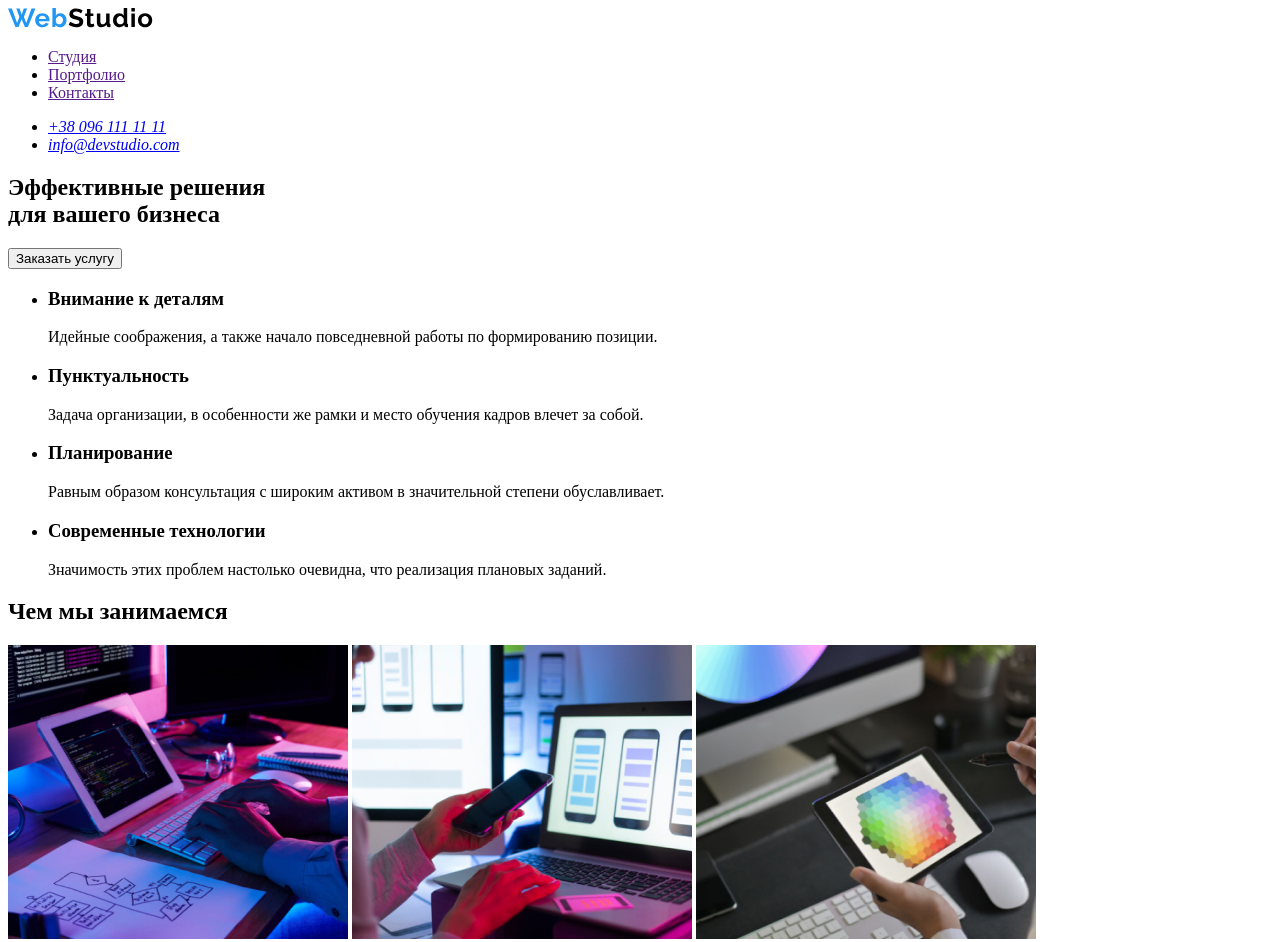
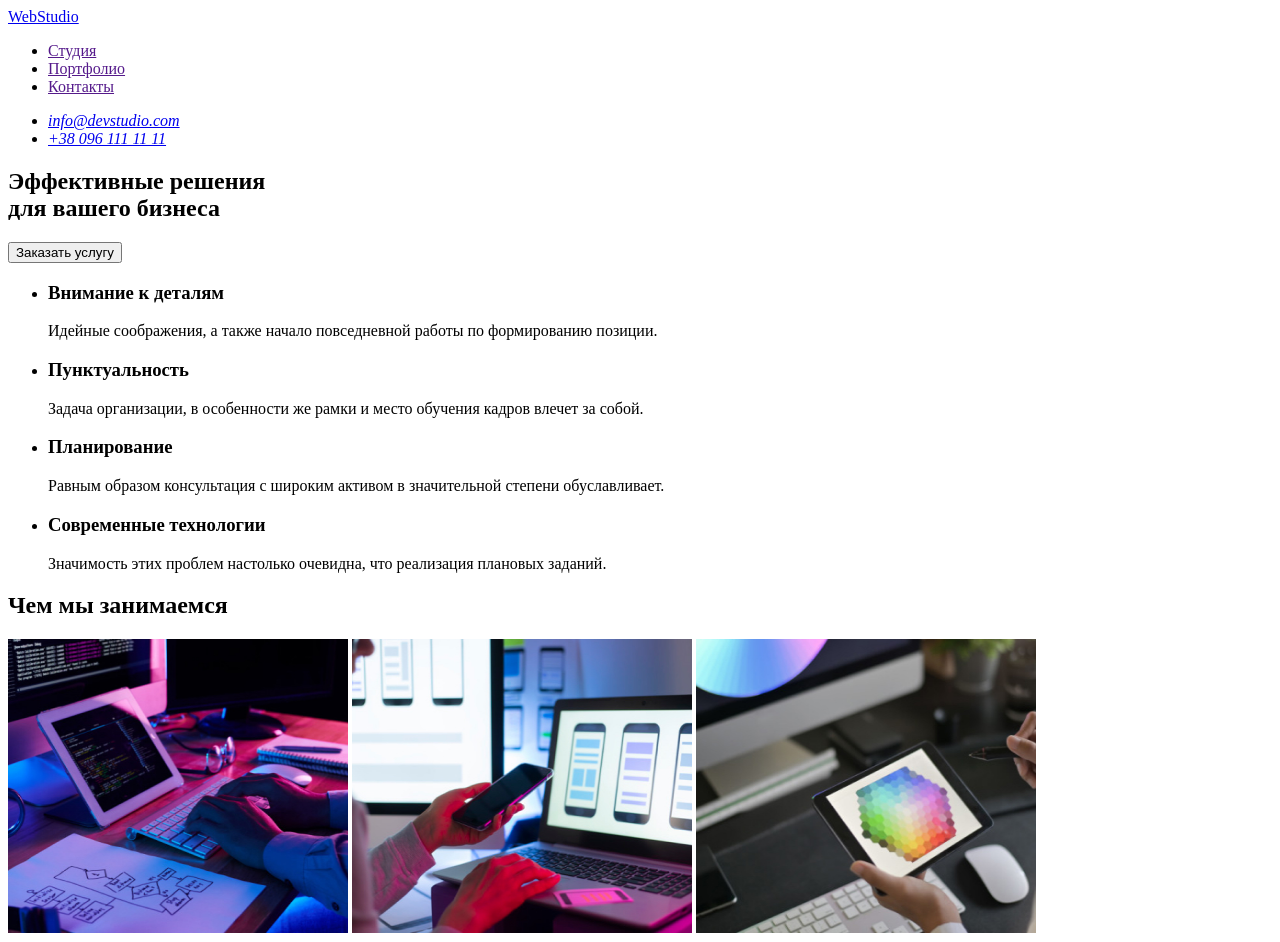
Before and after one commit to Picassolol/goit-markup-hw-01, a plain HTML site: page index.html in a window 1280 px wide. Shown: the top 942 px of the page. Drawn offline with Linux system fonts and the light colour scheme.

Commit message:
Update index.html

```diff
--- a/index.html
+++ b/index.html
@@ -10,9 +10,7 @@
     <!--header-->
     <header>
       <nav>
-        <a href="./index.html" aria-label="логотип webstudio">
-          <img src="./images/header/webstudiologo.svg" alt="логотип webstudio" width="145" height="20" />
-        </a>
+        <a href="./index.html"> WebStudio</a>
 
         <ul>
           <li>
@@ -30,10 +28,10 @@
       <address>
         <ul>
           <li>
-            <a href="tel:+380961111111">+38 096 111 11 11</a>
+            <a href="mailto:info@devstudio.com">info@devstudio.com</a>
           </li>
           <li>
-            <a href="mailto:info@devstudio.com">info@devstudio.com</a>
+            <a href="tel:+380961111111">+38 096 111 11 11</a>
           </li>
         </ul>
       </address>
@@ -72,8 +70,10 @@
             </li>
           </ul>
         </div>
+      </section>
+      <section>
+        <h2>Чем мы занимаемся</h2>
         <div>
-          <h2>Чем мы занимаемся</h2>
           <img
             src="./images/main-section-about-us/img.jpg"
             alt="мужчина печатает на клавиатуре в окружении девайсов"
@@ -121,7 +121,7 @@
     <footer>
       <!--contacts-->
       <div>
-        <h2><span>Web</span>Studio</h2>
+        <a href="/index.html">WebStudio</a>
         <address>
           <ul>
             <li>
```
